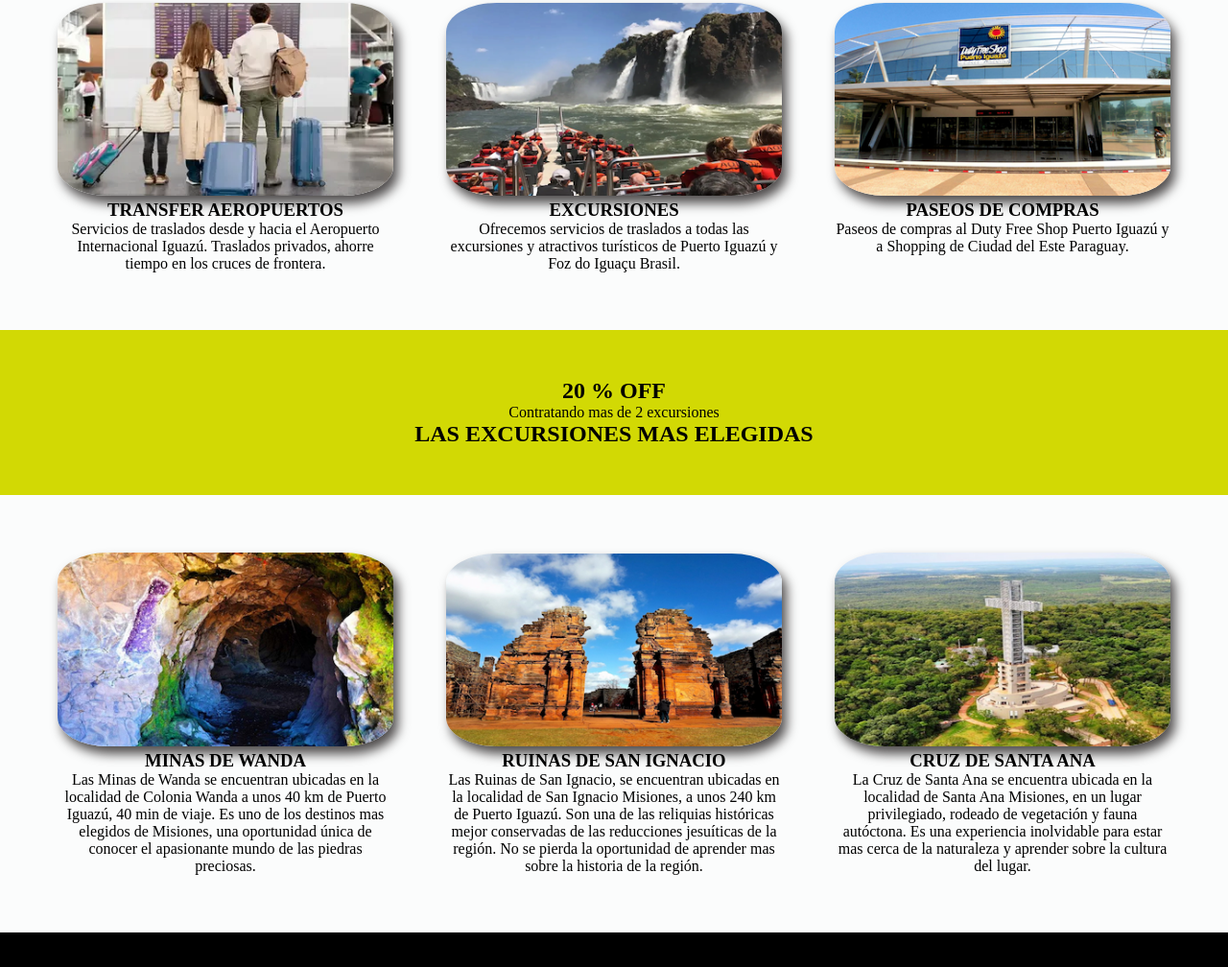
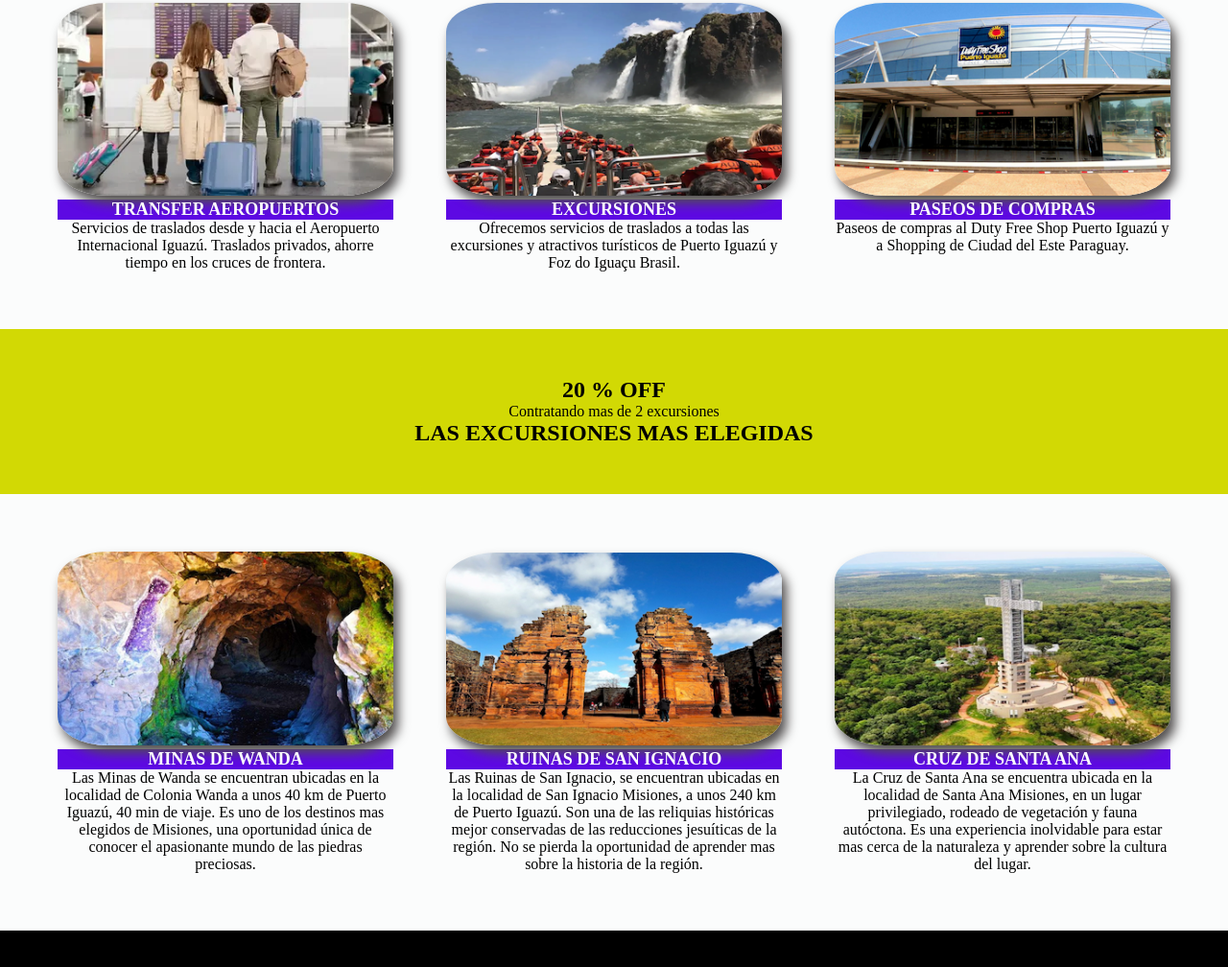
Before and after one commit to hernanpared/comision-46880, a website: page index.html in a window 1280 px wide. Shown: the part 912-1920 px from the top of the page at 96% size. Drawn offline with Linux system fonts and the light colour scheme.

Commit message:
infoutil scss

```diff
--- a/scss/style.scss
+++ b/scss/style.scss
@@ -37,3 +37,5 @@ body {
 @import"./tour";
 
 @import"./contacto";
+
+@import"./infoutil";
```
Also changed, not shown: css/style.css.
